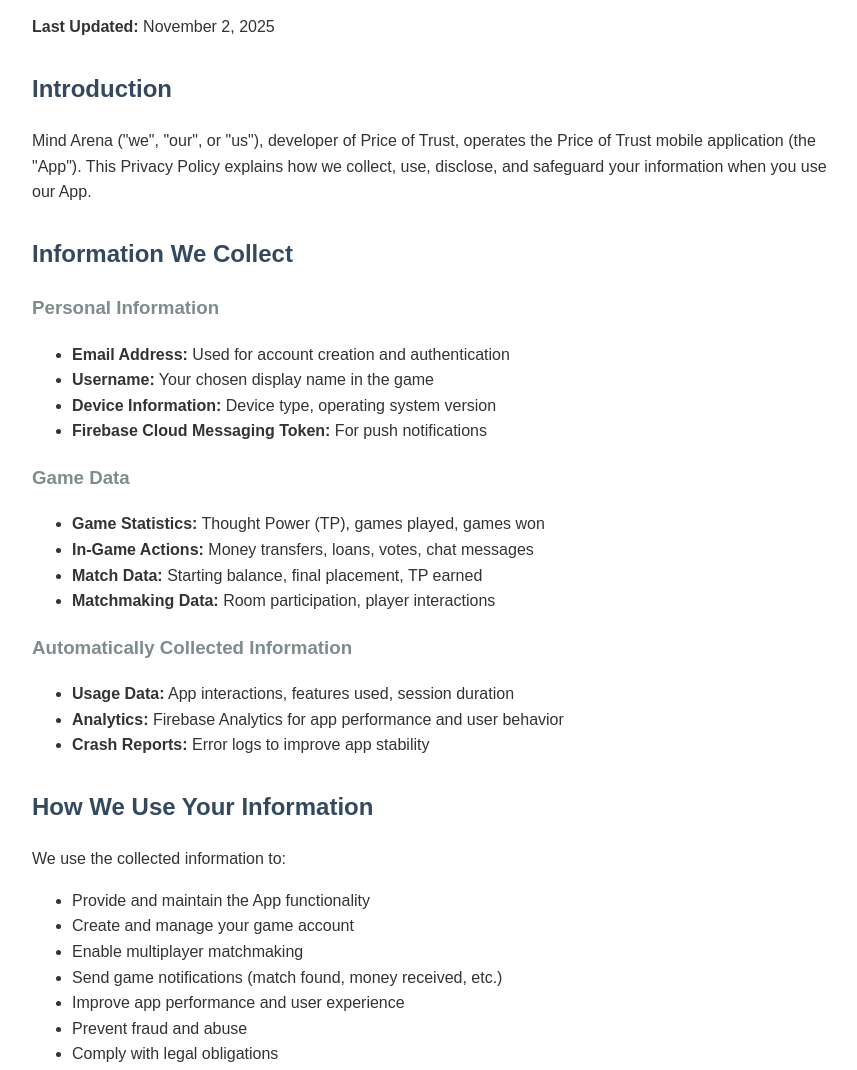
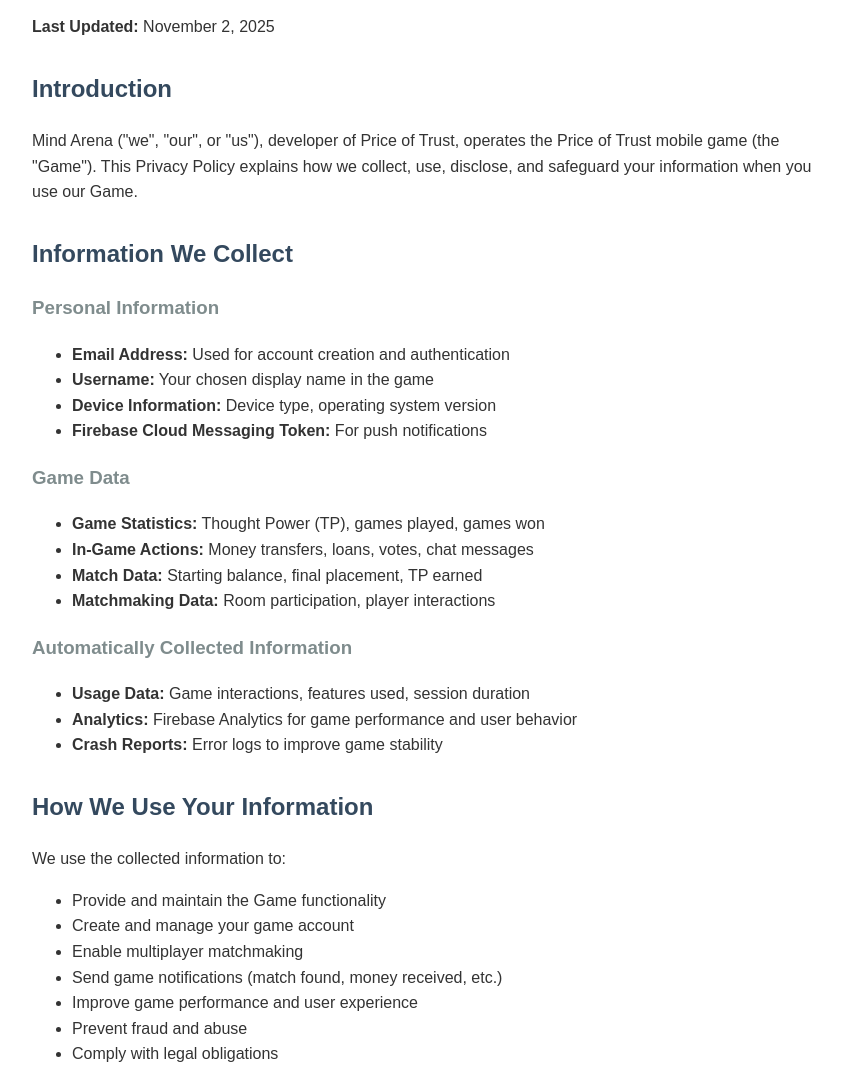
Before and after one commit to mindarena/Price-of-Trust, a plain HTML site: page privacy_policy.html in a window 1280 px wide. Shown: the part 100-1170 px from the top of the page, without its empty margins (208-1065 px from the left). Drawn offline with Linux system fonts and the light colour scheme.

Commit message:
Update privacy_policy.html

```diff
--- a/privacy_policy.html
+++ b/privacy_policy.html
@@ -24,10 +24,9 @@ a { color: #3498db; }
     <p><strong>Last Updated:</strong> November 2, 2025</p>
 
     <h2>Introduction</h2>
-<p>Mind Arena ("we", "our", or "us"), developer of Price of Trust, operates the Price of Trust mobile application (the "App"). This Privacy Policy explains how we collect, use, disclose, and safeguard your information when you use our App.</p>
+    <p>Mind Arena ("we", "our", or "us"), developer of Price of Trust, operates the Price of Trust mobile game (the "Game"). This Privacy Policy explains how we collect, use, disclose, and safeguard your information when you use our Game.</p>
 
     <h2>Information We Collect</h2>
-
     <h3>Personal Information</h3>
     <ul>
         <li><strong>Email Address:</strong> Used for account creation and authentication</li>
@@ -46,19 +45,19 @@ a { color: #3498db; }
 
     <h3>Automatically Collected Information</h3>
     <ul>
-<li><strong>Usage Data:</strong> App interactions, features used, session duration</li>
-<li><strong>Analytics:</strong> Firebase Analytics for app performance and user behavior</li>
-<li><strong>Crash Reports:</strong> Error logs to improve app stability</li>
+        <li><strong>Usage Data:</strong> Game interactions, features used, session duration</li>
+        <li><strong>Analytics:</strong> Firebase Analytics for game performance and user behavior</li>
+        <li><strong>Crash Reports:</strong> Error logs to improve game stability</li>
     </ul>
 
     <h2>How We Use Your Information</h2>
     <p>We use the collected information to:</p>
     <ul>
-<li>Provide and maintain the App functionality</li>
+        <li>Provide and maintain the Game functionality</li>
         <li>Create and manage your game account</li>
         <li>Enable multiplayer matchmaking</li>
         <li>Send game notifications (match found, money received, etc.)</li>
-<li>Improve app performance and user experience</li>
+        <li>Improve game performance and user experience</li>
         <li>Prevent fraud and abuse</li>
         <li>Comply with legal obligations</li>
     </ul>
@@ -126,7 +125,7 @@ a { color: #3498db; }
     <p>We may update this Privacy Policy from time to time. We will notify you of any changes by:</p>
     <ul>
         <li>Updating the "Last Updated" date</li>
-<li>Posting the new Privacy Policy in the App</li>
+        <li>Posting the new Privacy Policy in the Game</li>
         <li>Sending a notification (for significant changes)</li>
     </ul>
 
@@ -142,12 +141,11 @@ a { color: #3498db; }
     <h2>Contact Us</h2>
     <p>If you have questions about this Privacy Policy, contact us at:</p>
     <p><strong>Email:</strong> infomindarena@gmail.com</p>
-<p><strong>App Name:</strong> Price of Trust</p>
+    <p><strong>Game Name:</strong> Price of Trust</p>
     <p><strong>Developer:</strong> Mind Arena</p>
     <p><strong>Location:</strong> New Delhi, India</p>
 
     <h2>Consent</h2>
     <p>By using Price of Trust, you consent to this Privacy Policy and agree to its terms.</p>
-
 </body>
 </html>
```
Lines whose indentation alone changed are shown as unchanged.
